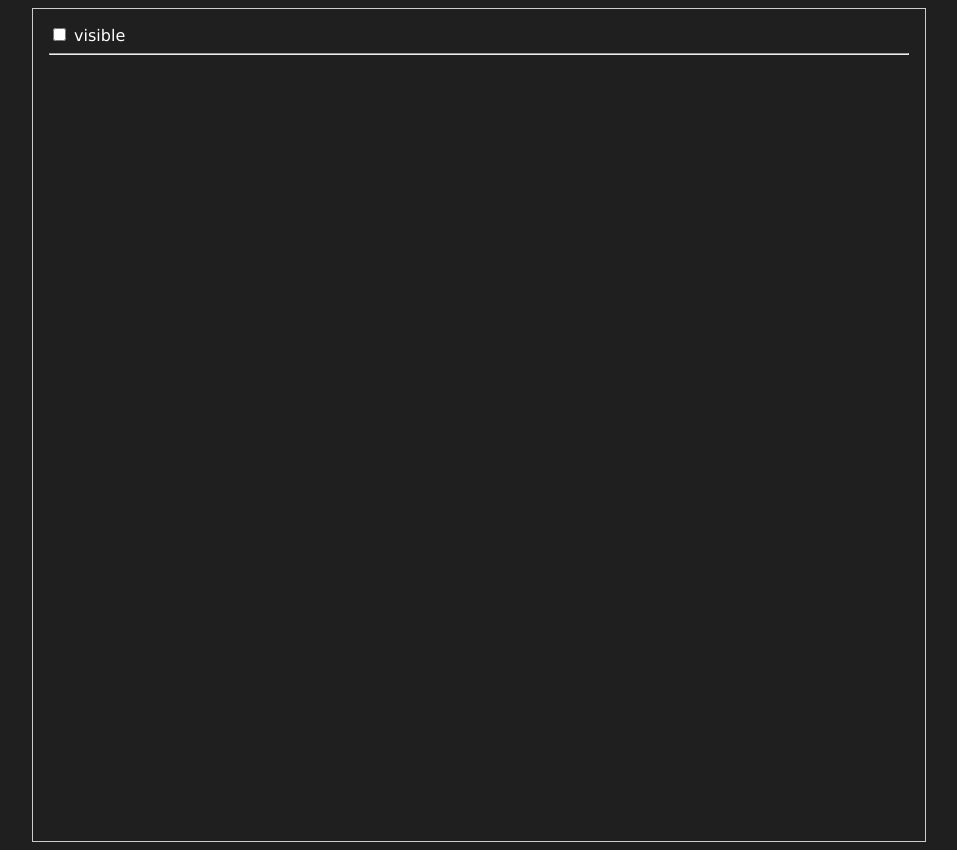
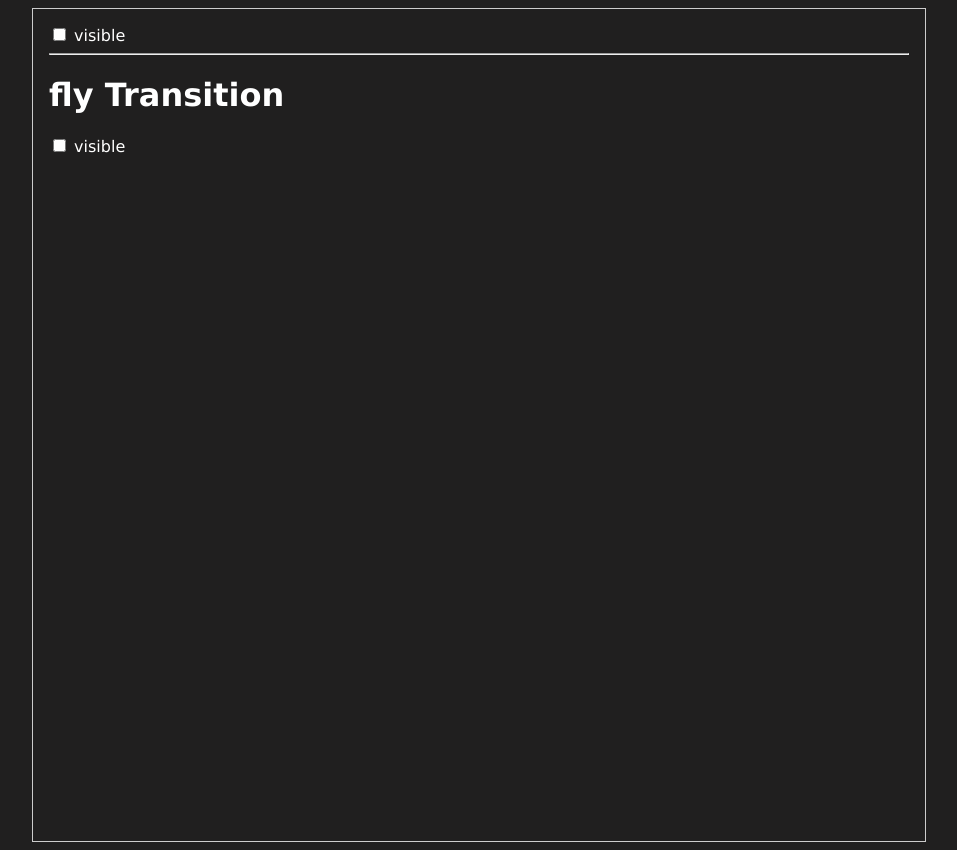
Before and after one commit to kamatealif/svelte-learning, a SvelteKit app: page /transitions in a window 1280 px wide. Shown: the whole page, without its empty margins (161-1118 px from the left). Built offline with nearby package versions, Linux system fonts and the light colour scheme.

Commit message:
fly transition

```diff
--- a/src/routes/transitions/+page.svelte
+++ b/src/routes/transitions/+page.svelte
@@ -1,6 +1,6 @@
 <script>
 	import { fade } from 'svelte/transition';
-
+	import { fly } from 'svelte/transition';
 	let visible = $state(false);
 </script>
 
@@ -17,6 +17,18 @@
 	</div>
 
 	<hr />
+
+	<div class="fly-transition">
+		<h1>fly Transition</h1>
+		<label>
+			<input type="checkbox" bind:checked={visible} />
+			visible
+		</label>
+
+		{#if visible}
+			<p transition:fly={{ y: 200, duration: 2000 }}>Fade In Out</p>
+		{/if}
+	</div>
 </div>
 
 <style>
```
